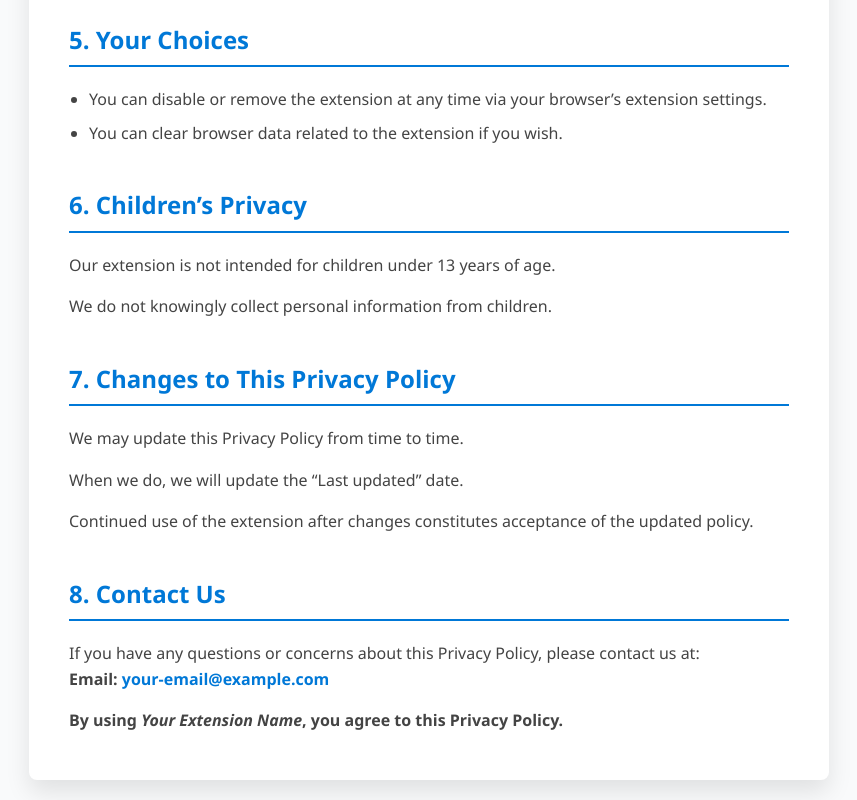
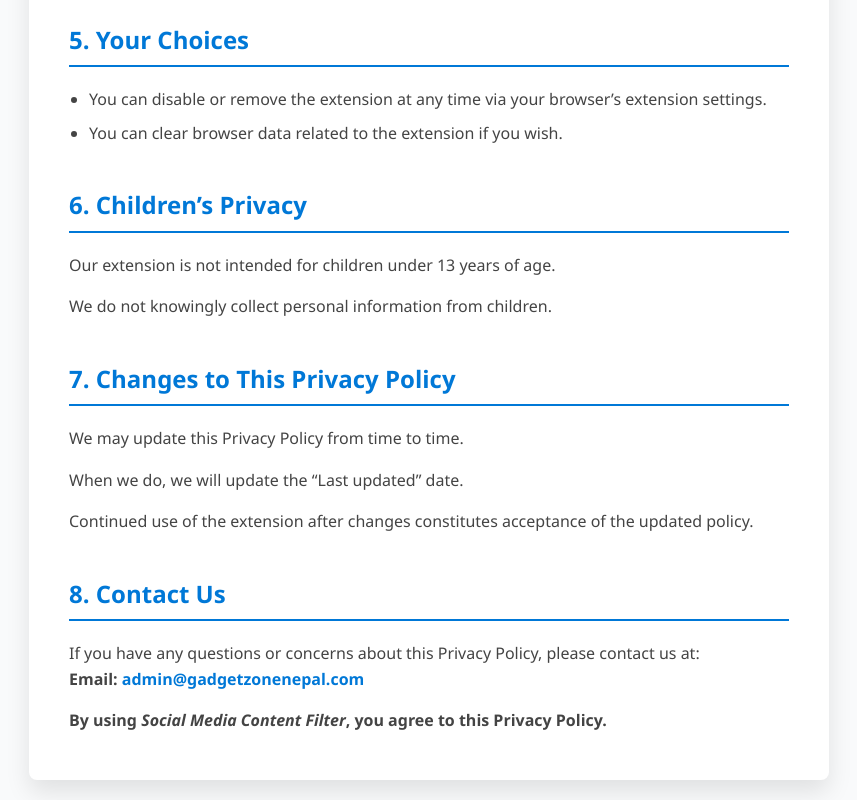
Before and after one commit to Bikashkhanal130/privacy-policy, a plain HTML site: page privacy-policy.html in a window 1280 px wide. Shown: the part 1418-2218 px from the top of the page, without its empty margins (211-1068 px from the left). Drawn offline with Linux system fonts and the light colour scheme.

Commit message:
Update privacy-policy.html

```diff
--- a/privacy-policy.html
+++ b/privacy-policy.html
@@ -3,7 +3,7 @@
 <head>
 <meta charset="UTF-8" />
 <meta name="viewport" content="width=device-width, initial-scale=1" />
-<title>Privacy Policy - Your Extension Name</title>
+<title>Privacy Policy - Social Media Content Filter</title>
 <style>
   /* Reset & base */
   * {
@@ -93,7 +93,7 @@
 <body>
 
 <div class="container" role="main" aria-label="Privacy Policy">
-  <h1>Privacy Policy for <em>Your Extension Name</em></h1>
+  <h1>Privacy Policy for <em>Social Media Content Filter</em></h1>
   <p class="last-updated"><strong>Last updated:</strong> [Date]</p>
 
   <p>Thank you for choosing to use <strong>Your Extension Name</strong> (“we”, “our”, or “us”). Your privacy is important to us. This Privacy Policy explains what information we collect, how we use it, and your rights regarding your data when you use our browser extension.</p>
@@ -144,10 +144,10 @@
 
   <h2>8. Contact Us</h2>
   <p>If you have any questions or concerns about this Privacy Policy, please contact us at:<br />
-    <span class="contact-email">Email: <a href="mailto:your-email@example.com">your-email@example.com</a></span>
+    <span class="contact-email">Email: <a href="mailto:admin@gadgetzonenepal.com">admin@gadgetzonenepal.com</a></span>
   </p>
 
-  <p><strong>By using <em>Your Extension Name</em>, you agree to this Privacy Policy.</strong></p>
+  <p><strong>By using <em>Social Media Content Filter</em>, you agree to this Privacy Policy.</strong></p>
 </div>
 
 <button id="backToTop" aria-label="Back to top" title="Back to top">&uarr;</button>
```
